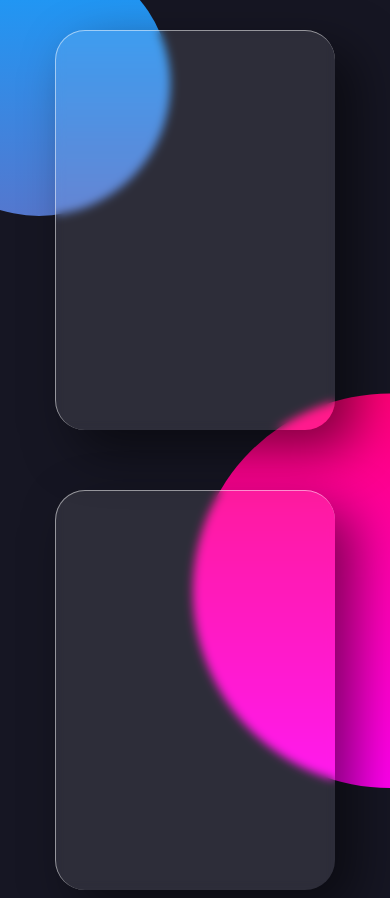
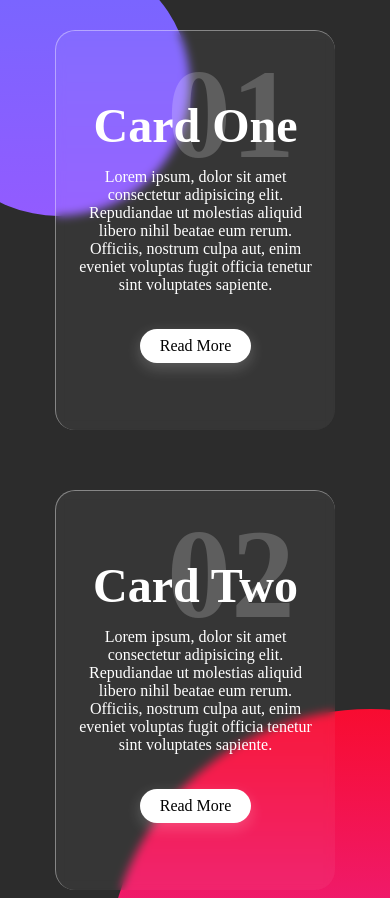
Before and after one commit to Cast01/cartoesDeVidro, a plain HTML site: page index.html in a window 390 px wide. Shown: the top 898 px of the page. Drawn offline with Linux system fonts and the light colour scheme.

Commit message:
Refeito sem muita ajuda do codigo original - 10 de Novembro de 2021

```diff
--- a/style.css
+++ b/style.css
@@ -3,94 +3,86 @@
 * {
     margin: 0;
     padding: 0;
+    border: 0;
     box-sizing: border-box;
 }
 body {
+    background-color: rgb(44, 44, 44);
+    min-height: 100vh;
     display: flex;
     justify-content: center;
     align-items: center;
-    min-height: 100vh;
-    background-color: #161623;
 }
 body::before {
     content: '';
     position: absolute;
-    top: 0;
-    left: 0;
     width: 100%;
     height: 100%;
-    background: linear-gradient(#f00, #f0f);
-    clip-path: circle(30% at right 70%);
+    top: 0;
+    background: linear-gradient(#f00, rgb(217, 63, 255));
+    clip-path: circle(30% at 95% 70%);
 }
 body::after {
     content: '';
     position: absolute;
-    top: 0;
-    left: 0;
     width: 100%;
     height: 100%;
-    background: linear-gradient(#2196f3, #e91e63);
-    clip-path: circle(20% at 10% 10%);
+    top: 0;
+    background: linear-gradient(rgb(122, 101, 255), rgb(217, 63, 255));
+    clip-path: circle(20% at 15% 10%);
 }
 .container {
     position: relative;
+    width: 100%;
+    height: 100%;
     display: flex;
     justify-content: center;
     align-items: center;
+    flex-wrap: wrap;
     max-width: 1200px;
-    flex-wrap: wrap;
-    z-index: 1;
 }
 .container .card {
     position: relative;
     width: 280px;
     height: 400px;
     margin: 30px;
-    border-radius: 30px;
-    box-shadow: 20px 20px 50px rgba(0, 0, 0, .5);
-    background-color: rgba(255, 255, 255, .1);
+    background-color: rgba(255, 255, 255, .05);
+    backdrop-filter: blur(5px);
+    border-radius: 20px;
+    border-top: 1px solid rgba(255, 255, 255, .4);
+    border-left: 1px solid rgba(255, 255, 255, .4);
     overflow: hidden;
     display: flex;
     justify-content: center;
     align-items: center;
-    border-top: 1px solid rgba(255, 255, 255, .5);
-    border-left: 1px solid rgba(255, 255, 255, .5);
-    backdrop-filter: blur(5px);
+    padding: 15px;
+    z-index: 1;
 }
 .container .card .content {
-    padding: 20px;
+    color: #fff;
     text-align: center;
-    transform: translateY(100px);
-    opacity: 0;
-    transition: .5s;
-}
-.container .card:hover .content {
-    transform: translateY(0px);
-    opacity: 1;
 }
 .container .card .content h2 {
     position: absolute;
-    top: -80px;
-    right: 30px;
+    top: 10px;
+    right: 40px;
     font-size: 8em;
-    color: rgba(255, 255, 255, .05);
+    color: rgba(255, 255, 255, .2);
     pointer-events: none;
 }
 .container .card .content h3 {
-    font-size: 1.8em;
-    color: #fff;
-    z-index: 1;
+    font-size: 3em;
+    text-align: center;
+    margin-bottom: 15px;
 }
 .container .card .content p {
-    font-size: 1em;
-    color: #fff;
-    font-weight: 300;
+    text-align: center;
 }
 .container .card .content a {
     position: relative;
     display: inline-block;
     padding: 8px 20px;
-    margin-top: 15px;
+    margin-top: 35px;
     background-color: #fff;
     color: #000;
     border-radius: 20px;
@@ -98,3 +90,45 @@ body::after {
     font-weight: 500;
     box-shadow: 0 5px 15px rgba(255, 255, 255, .2);
 }
+
+@media only screen and (max-width:1019px ) {
+    body::before {
+        content: '';
+        position: absolute;
+        width: 100%;
+        height: 100%;
+        top: 380px;
+        background: linear-gradient(#f00, rgb(217, 63, 255));
+        clip-path: polygon(31% 0%, 57% 56%, 85% 42%, 42% 100%);
+    }
+    body::after {
+        content: '';
+        position: absolute;
+        width: 100%;
+        height: 100%;
+        top: 0;
+        background: linear-gradient(rgb(122, 101, 255), rgb(217, 63, 255));
+        clip-path: circle(35% at 63% 0%);
+    }
+}
+
+@media only screen and (max-width:679px ) {
+    body::before {
+        content: '';
+        position: absolute;
+        width: 100%;
+        height: 100%;
+        top: 550px;
+        background: linear-gradient(#f00, rgb(217, 63, 255));
+        clip-path: circle(40% at 95% 50%);
+    }
+    body::after {
+        content: '';
+        position: absolute;
+        width: 100%;
+        height: 100%;
+        top: 0;
+        background: linear-gradient(rgb(122, 101, 255), rgb(217, 63, 255));
+        clip-path: circle(20% at 15% 10%);
+    }
+}
```
